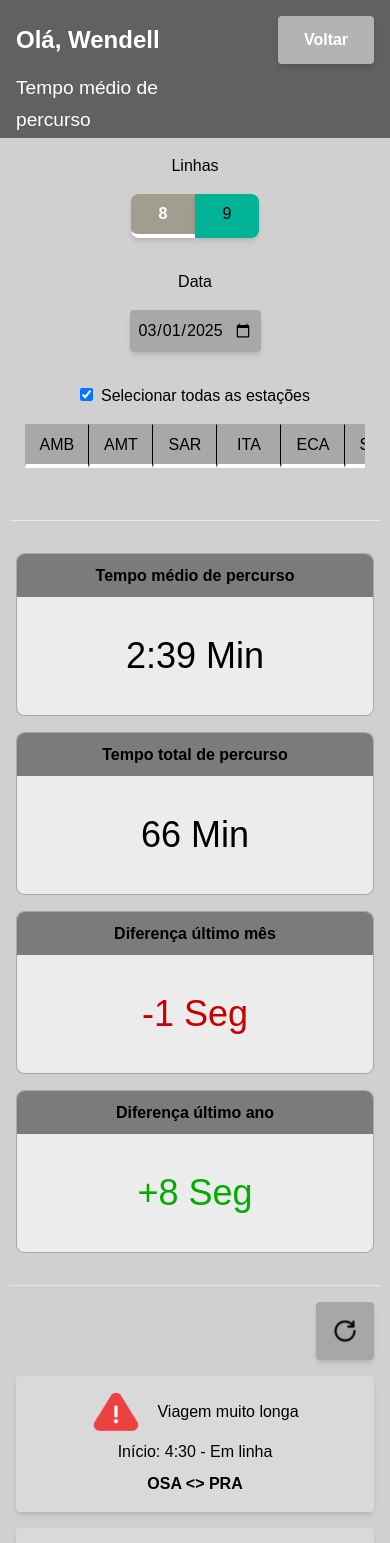
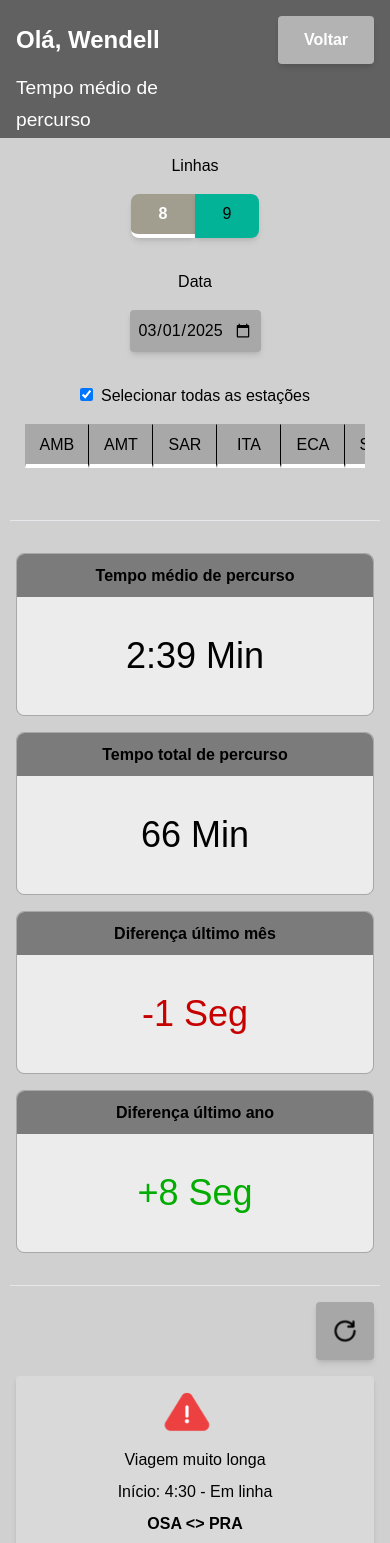
Before and after one commit to FIAP-1TDSPS-2024/ccr-time-tracker-next, a Next.js app: page /tmp in a window 390 px wide. Shown: the top 1543 px of the page. Built offline with nearby package versions, Linux system fonts and the light colour scheme.

Commit message:
fix: responsive tmp

```diff
--- a/src/components/tmp/AlertsList.tsx
+++ b/src/components/tmp/AlertsList.tsx
@@ -31,8 +31,8 @@ export function AlertsList({ alerts }: AlertsListProps) {
                 height={50}
                 className="mr-4"
               />
-              <span>{alert.type}</span>
             </div>
+            <span className="text-center my-2">{alert.type}</span>
             <span className="mb-2 md:mb-0">{alert.status}</span>
             <span className="font-bold text-center md:text-left">
               {alert.route}
--- a/src/components/tmp/StationSelector.tsx
+++ b/src/components/tmp/StationSelector/index.tsx
@@ -1,3 +1,5 @@
+import "./styles.css";
+
 interface StationSelectorProps {
   stations: string[];
   onSelectAll: () => void;
@@ -20,7 +22,6 @@ export function StationSelector({
     if (selectedStations.length === 0 || selectedStations.length > 1) {
       onStationSelect([clickedStation]);
     } else {
-      // Select all stations between first selected and clicked station
       const start = Math.min(firstSelectedIndex, clickedIndex);
       const end = Math.max(firstSelectedIndex, clickedIndex);
       const stationsToSelect = stations.slice(start, end + 1);
@@ -41,7 +42,7 @@ export function StationSelector({
         <label htmlFor="selectAllStations">Selecionar todas as estações</label>
       </div>
 
-      <div className="flex overflow-auto w-[95%] h-16 mx-4 rounded-b">
+      <div className="flex justify-center overflow-auto w-[95%] h-16 mx-4 rounded-b StationSelector">
         {stations.map((station, index) => (
           <div key={station}>
             <input
--- /dev/null
+++ b/src/components/tmp/StationSelector/styles.css
@@ -0,0 +1,9 @@
+.StationSelector {
+  justify-content: center;
+}
+
+@media (max-width: 1400px) {
+  .StationSelector {
+    justify-content: flex-start;
+  }
+}
```
